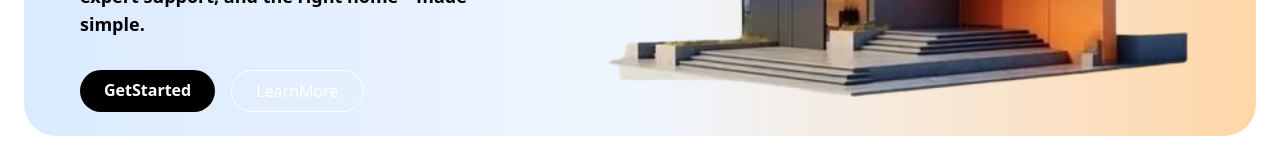
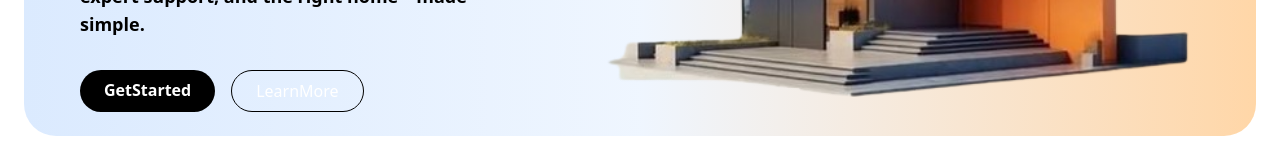
Before and after one commit to inzaagiinfra-eng/Seven-Wonders, a React app: page / in a window 1280 px wide. Shown: the part 542-704 px from the top of the page. Built offline with nearby package versions, Linux system fonts and the light colour scheme; the HTML template or start-up script is replaced by a standard one.

Commit message:
bottom image changed

```diff
--- a/src/components/contact/Contact.jsx
+++ b/src/components/contact/Contact.jsx
@@ -116,9 +116,9 @@ const Contact = () => {
                     }}
                     viewport={{ once: false, amount: 0.3 }} className="mt-10 lg:mt-0 px-6 max-lg:mb-8">
                     <img
-                        src="/bottomfooter.png"
+                        src="/bottomhome.png"
                         alt="hero-img"
-                        className="w-450 max-lg:w-300"
+                        className="max-w-150 max-lg:max-w-90"
                     />
                 </motion.div>
 
--- a/src/components/hero/Hero.jsx
+++ b/src/components/hero/Hero.jsx
@@ -9,8 +9,6 @@ const Hero = () => {
 
 
       <div className="   bg-linear-to-r from-blue-100 via-blue-50 to-orange-200 px-8 lg:py-6 max-lg:py-4 rounded-4xl flex items-center justify-between max-lg:flex-col  lg:min-h-[60vh] max-lg:min-h-[80vh]">
-
-
         <motion.div initial={{ opacity: 0, x: -60 }}
           whileInView={{ opacity: 1, x: 0 }}
           transition={{
@@ -33,13 +31,11 @@ const Hero = () => {
               <span>Get</span> <span>Started</span>
             </Link>
 
-            <Link to="/about-us" className="border flex border-white text-white px-6 py-2 rounded-4xl hover:bg-white hover:text-black transition">
+            <Link to="/about-us" className="border flex border-black text-white px-6 py-2 rounded-4xl hover:bg-white hover:text-black transition">
               <span>Learn</span> <span>More</span>
             </Link>
           </div>
         </motion.div>
-
-
         <motion.div initial={{ opacity: 0, x: 60 }}
           whileInView={{ opacity: 1, x: 0 }}
           transition={{
@@ -54,7 +50,6 @@ const Hero = () => {
             className="w-450 max-lg:w-300"
           />
         </motion.div>
-
       </div>
     </section>
   );
```
Also changed, not shown: public/bottomfooter.png (deleted), 1 other file (tests, documents, lock files or other folders).
